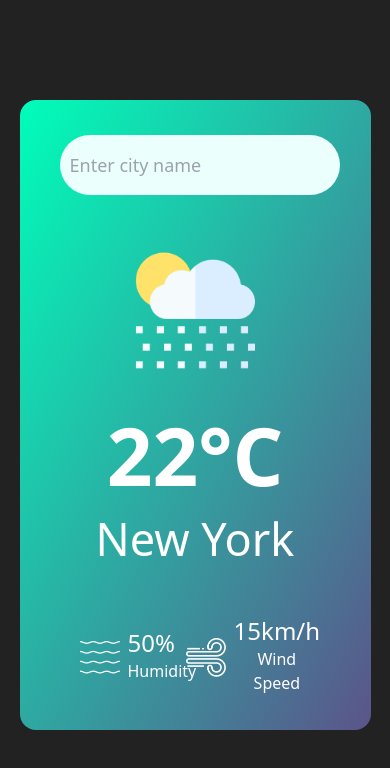
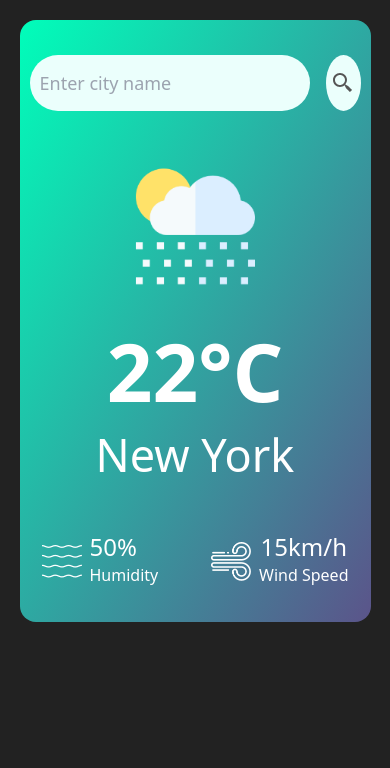
Before and after one commit to itsrajcode/Weather-web, a website: page index.html in a window 390 px wide. Drawn offline with Linux system fonts and the light colour scheme.

Commit message:
responsive

```diff
--- a/index.html
+++ b/index.html
@@ -4,20 +4,20 @@
 <head>
   <meta charset="utf-8">
   <meta name="viewport" content="width=device-width, initial-scale=1">
-  <title>Weather om ur fingertip</title>
+  <title>Easy Weather</title>
   <link rel="stylesheet" href="style.css">
 </head>
 
 <body class="bg-[#222] min-h-screen box-border font-sans">
   <div
-    class="card w-[90%]  sm:w-auto max-w-[470px] bg-gradient-to-br from-[#00feba] to-[#5b548a] text-white m-[100px] mx-auto  rounded-2xl px-[40px] py-[35px] text-center lg:mt-6">
-    <div class="search w-[100%] flex items-center justify-between ">
+    class="card w-[90%] sm:container sm:w-auto max-w-md bg-gradient-to-br from-[#00feba] to-[#5b548a] text-white m-[20px] mx-auto rounded-2xl px-[10px] lg:px-[40px] py-[35px] text-center lg:mt-6">
+    <div class="search w-[100%] flex items-center justify-between">
       <input
-        class="border-0 outline-0 bg-[#ebfffc] text-[#555] px-[10px] py-[25px] h-[60px] rounded-[30px] flex-1 mr-4 text-[18px]"
+        class="border-0 outline-0 bg-[#ebfffc] text-[#555] px-[10px] py-[25px] h-14 rounded-[30px] flex-1 mr-4 text-[18px]"
         type="text" placeholder="Enter city name" spellcheck="false" id="cityInput">
 
       <button
-        class="border-0 outline-0 bg-[#ebfffc] rounded-[50%] w-[60px] h-[60px] cursor-pointer flex items-center justify-center"><img
+        class="border-0 outline-0 bg-[#ebfffc] rounded-[50%] w-14 h-14 cursor-pointer flex items-center justify-center"><img
           src="src/search.svg" alt="" id="searchBtn"></button>
     </div>
 
@@ -27,7 +27,7 @@
       <h2 class="city text-[45px] font-normal mt-[-10px]">New York</h2>
     </div>
 
-    <div class="details flex items-center justify-between py-0 px-5 mt-12">
+    <div class="details flex items-center justify-between py-0 px-3 mt-12">
       <div class="col flex items-center text-left">
         <img class="w-10 mr-2" src="src/humidity.png" alt="">
         <div>
```
Also changed, not shown: style.css.
